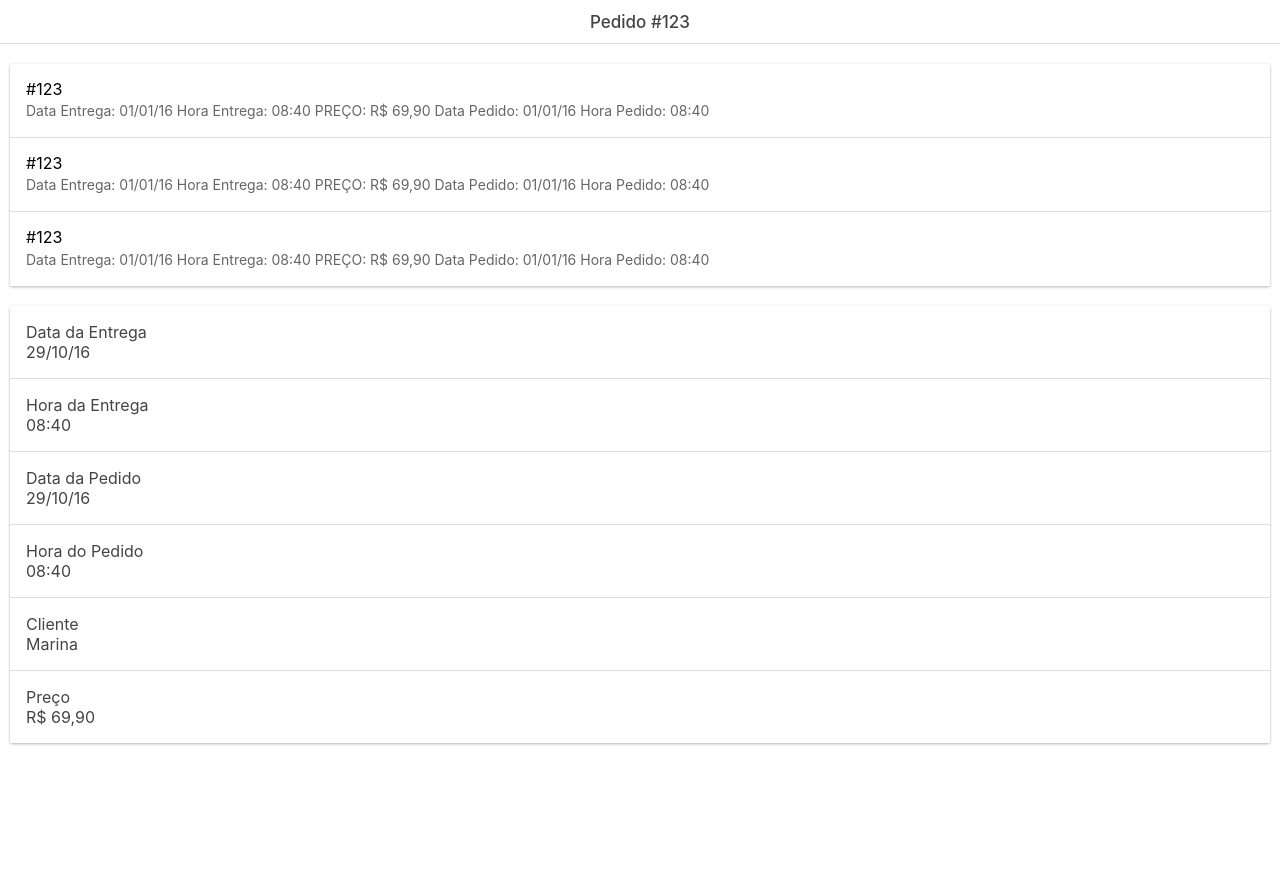
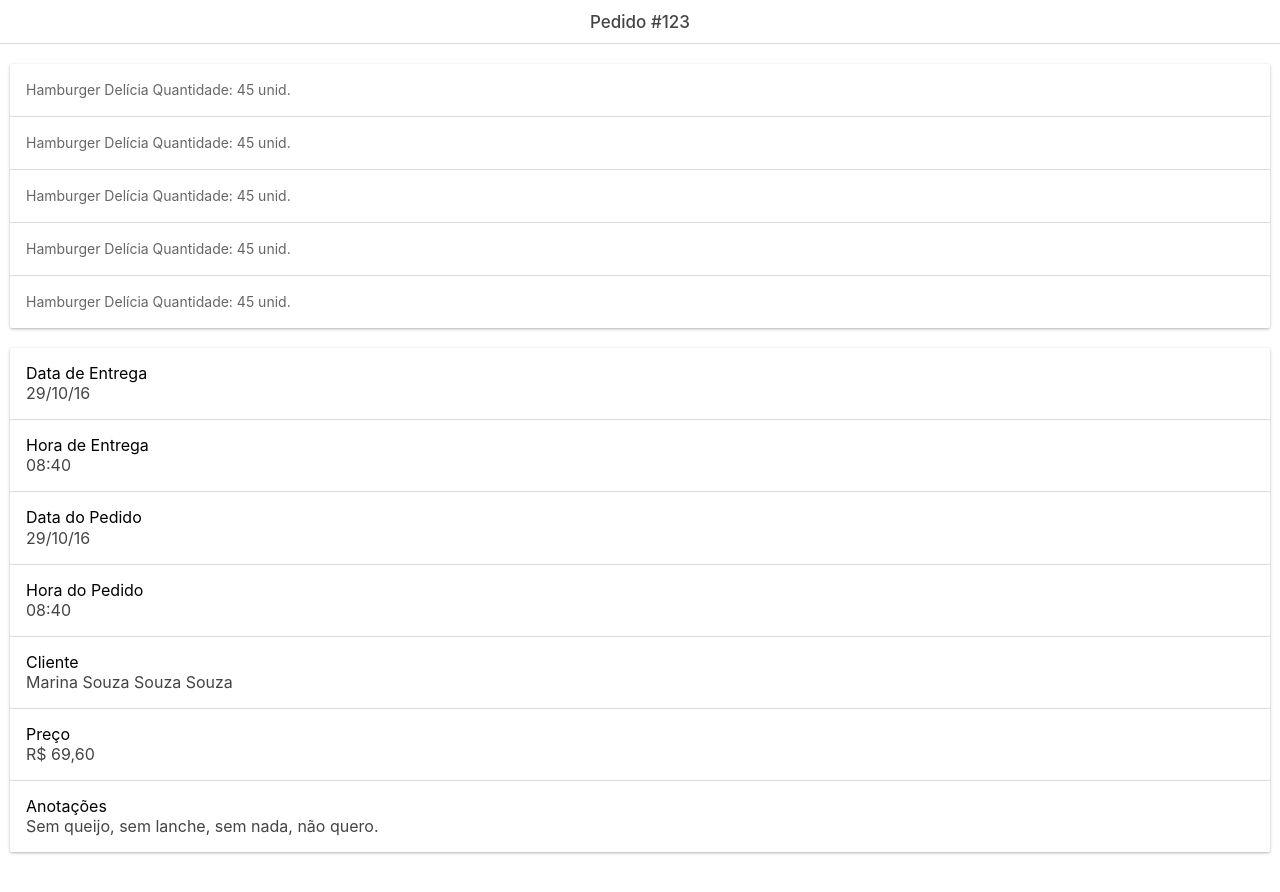
Before and after one commit to vinifig/guerreiro_site, a PHP site: page /modulos/comuns/pedido-single.php in a window 1280 px wide. Run offline with PHP 8.4, Linux system fonts and the light colour scheme.

Commit message:
pagina pedido-single correta

```diff
--- a/modulos/comuns/pedido-single.php
+++ b/modulos/comuns/pedido-single.php
@@ -3,41 +3,50 @@
 
   include '../../header.php';
  ?>
+
 		<div class="card list">
 			<div class="item">
-				<h2>#123</h2>
-					<p>Data Entrega: 01/01/16 Hora Entrega: 08:40 PREÇO: R$ 69,90 Data Pedido: 01/01/16 Hora Pedido: 08:40</p>
-			</div>
-			<div class="item">
-				<h2>#123</h2>
-					<p>Data Entrega: 01/01/16 Hora Entrega: 08:40 PREÇO: R$ 69,90 Data Pedido: 01/01/16 Hora Pedido: 08:40</p>
-			</div>
-			<div class="item">
-				<h2>#123</h2>
-					<p>Data Entrega: 01/01/16 Hora Entrega: 08:40 PREÇO: R$ 69,90 Data Pedido: 01/01/16 Hora Pedido: 08:40</p>
+				<p>Hamburger Delícia Quantidade: 45 unid.</p>
+			</div><div class="item">
+				<p>Hamburger Delícia Quantidade: 45 unid.</p>
+			</div><div class="item">
+				<p>Hamburger Delícia Quantidade: 45 unid.</p>
+			</div><div class="item">
+				<p>Hamburger Delícia Quantidade: 45 unid.</p>
+			</div><div class="item">
+				<p>Hamburger Delícia Quantidade: 45 unid.</p>
 			</div>
 		</div>
 		<div class="card list">
 			<div class="item">
-				Data da Entrega<br>29/10/16
+				<h2>Data de Entrega</h2>
+				29/10/16
 			</div>
 			<div class="item">
-				Hora da Entrega<br>08:40
+				<h2>Hora de Entrega</h2>
+				08:40
 			</div>
 			<div class="item">
-				Data da Pedido<br>29/10/16
+				<h2>Data do Pedido</h2>
+				29/10/16
 			</div>
 			<div class="item">
-				Hora do Pedido<br>08:40
+				<h2>Hora do Pedido</h2>
+				08:40
 			</div>
 			<div class="item">
-				Cliente<br>Marina
+				<h2>Cliente</h2>
+				Marina Souza Souza Souza
 			</div>
 			<div class="item">
-				Preço<br>R$ 69,90
+				<h2>Preço</h2>
+				R$ 69,60
+			</div>
+			<div class="item">
+				<h2>Anotações</h2>
+				Sem queijo, sem lanche, sem nada, não quero.
 			</div>
 		</div>
-
-  <?php
+	<?php
   include '../../footer.php';
 ?>
```
